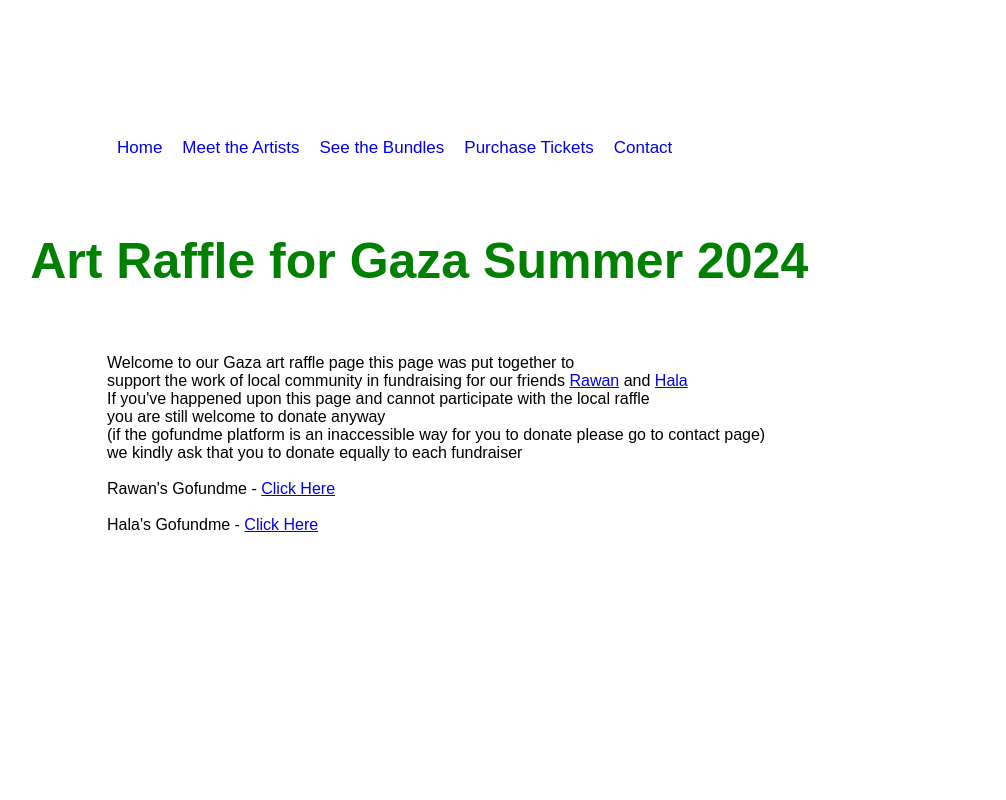
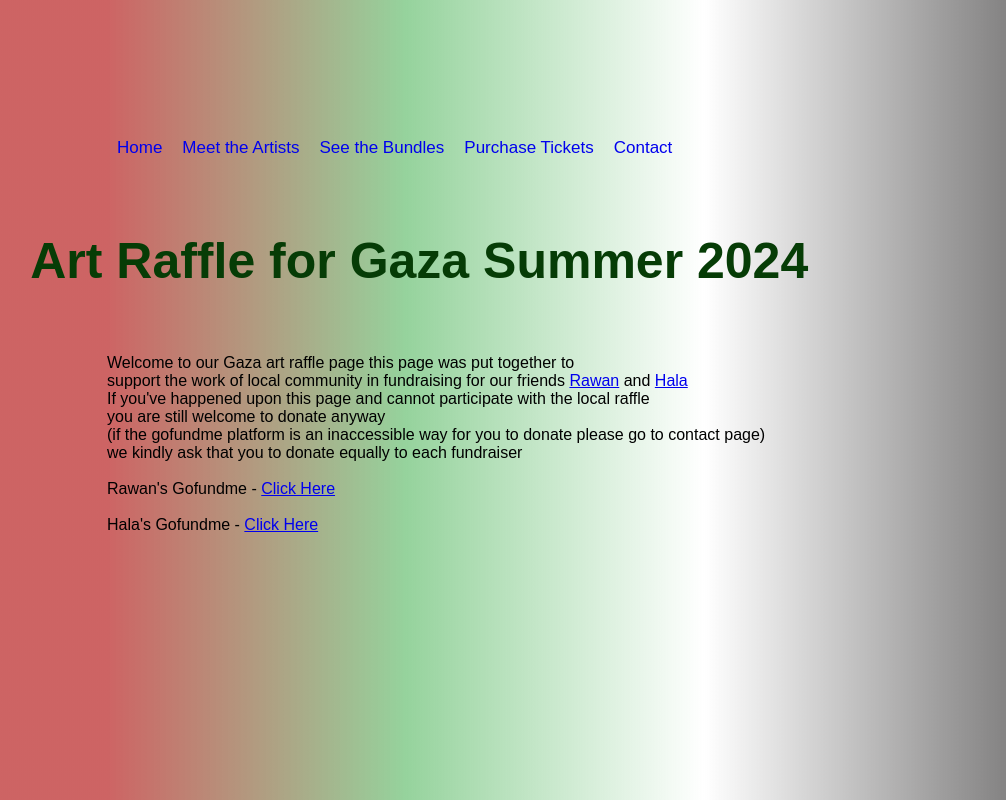
Before and after one commit to linklg1/rebel-folke, a plain HTML site: page home.html in a window 1280 px wide. Shown: the whole page, without its empty margins (21-1027 px from the left). Drawn offline with Linux system fonts and the light colour scheme.

Commit message:
background gradient
yes

```diff
--- a/assets/css/style.css
+++ b/assets/css/style.css
@@ -1,6 +1,7 @@
 body{
     margin: 0;
     font-family:Arial, Helvetica, sans-serif;
+    background-image: linear-gradient(to right, rgba(190, 52, 52, 0.764) 10%, rgba(72, 178, 84, 0.578), #fff, rgba(44, 42, 42, 0.576) 80%);
    }
 
     .main {
@@ -32,7 +33,7 @@ body{
             }
 
         h1 {
-            color:green;
+            color:rgb(6, 60, 6);
             width:fit-content;
             margin-top: -5%;
             margin-left: 4%;
```
